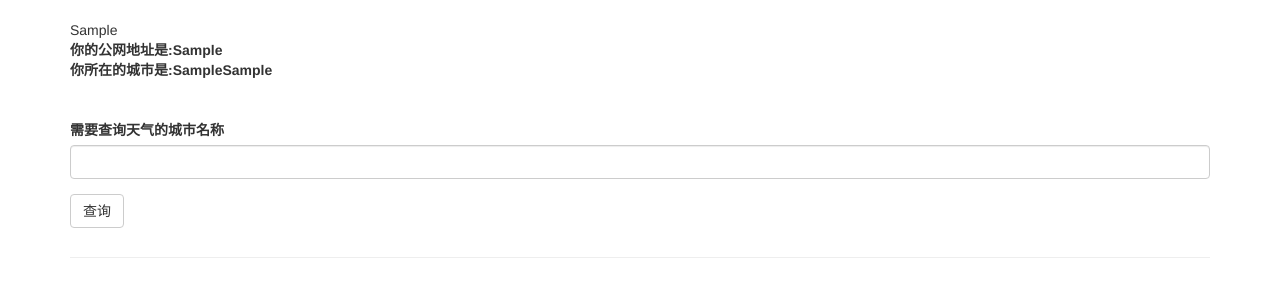
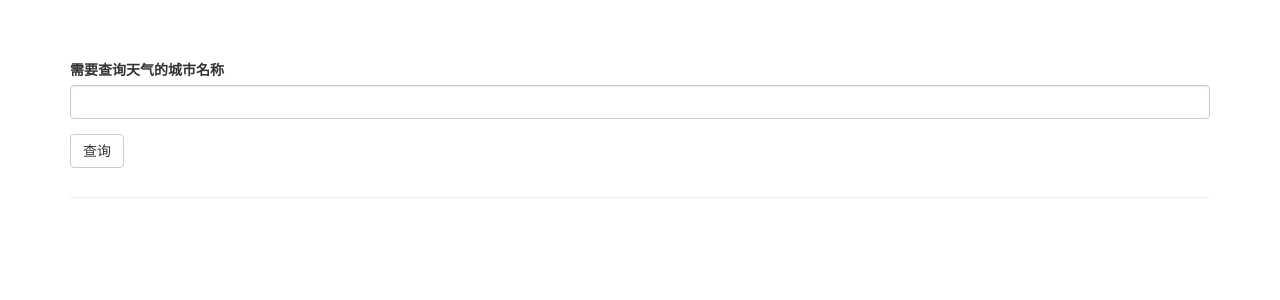
Before and after one commit to gzMichael/weatheronline, a Flask app: template app/templates/index.html in a window 1280 px wide. Shown: the part 102-402 px from the top of the page. Run offline with Flask 2, Linux system fonts and the light colour scheme; tables that the repository leaves empty hold one stand-in row (values such as "Sample post"); the template is opened without the code that fills it: values that come from a table or form of the project are taken from there, most other values are stand-ins (such as "Sample title", 1, 10 or a date in 2020); some libraries are stand-ins or nearby versions.

Commit message:
update index.html

```diff
--- a/app/templates/index.html
+++ b/app/templates/index.html
@@ -17,9 +17,7 @@
 {% endblock %}
 
 {% block page_content %}
-   {{dict_weather_forecast}}<br>
-  <b>你的公网地址是:{{ip_str}}</b><br>
-  <b>你所在的城市是:{{province_str}}{{city_str}}</b><br>
+
 	<div class="page-header">
         {{ wtf.quick_form(form) }}
         <br />
```
